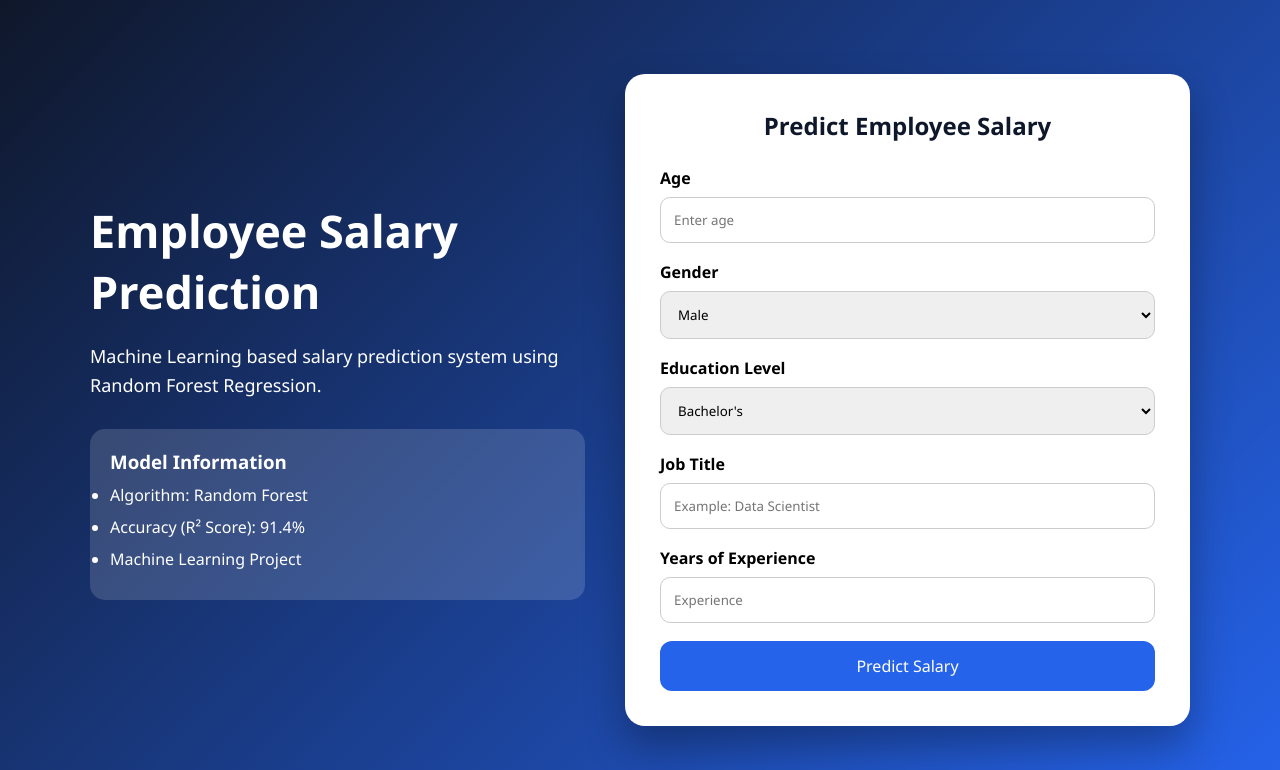
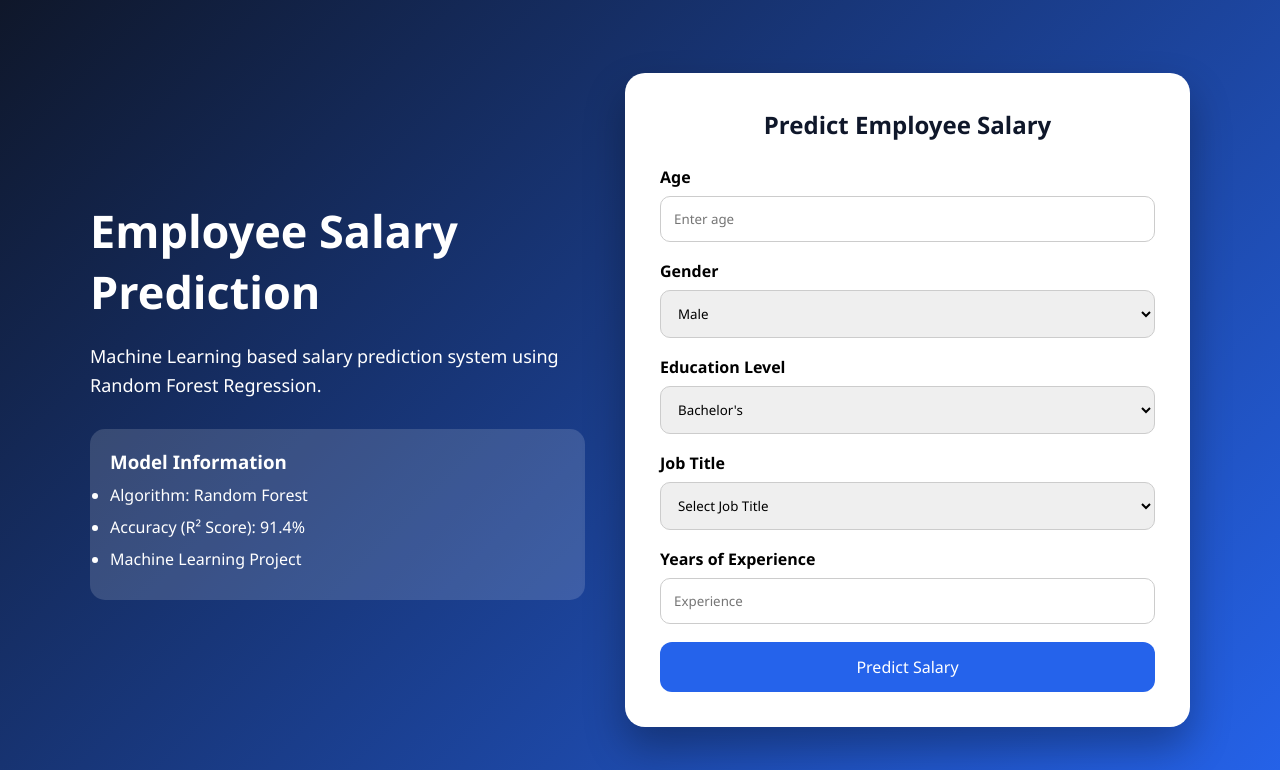
Before and after one commit to mohammadayan143/Employee-Salary-Prediction-ML, a Flask app: page / in a window 1280 px wide. Shown: the top 770 px of the page. Run offline with Flask 3, Linux system fonts and the light colour scheme; parts of the project's set-up code (start-up, migrations or seed data) failed here and were passed over.

Commit message:
Added dynamic dropdown for job titles

```diff
--- a/app/app.py
+++ b/app/app.py
@@ -36,8 +36,16 @@ encoders = joblib.load(
 
 @app.route("/")
 def home():
-    return render_template("index.html")
 
+    jobs = [
+        job for job in encoders["Job Title"].classes_
+        if str(job) != "nan"
+    ]
+
+    return render_template(
+        "index.html",
+        jobs=jobs
+    )
 
 # Prediction Route
 
@@ -98,7 +106,6 @@ def predict():
     )
 
 
-    print(input_data)
 
 
     # Convert text values into numbers
@@ -121,12 +128,17 @@ def predict():
 
     salary = round(prediction[0], 2)
 
+    jobs = [
+        job for job in encoders["Job Title"].classes_
+        if str(job) != "nan"
+    ]
+
 
     return render_template(
         "index.html",
-        prediction_text=f"Predicted Salary: ₹ {salary}"
+        prediction_text=f"Predicted Salary: ₹ {salary}",
+        jobs=jobs
     )
-
 
 if __name__ == "__main__":
     app.run(debug=True)
--- a/app/templates/index.html
+++ b/app/templates/index.html
@@ -74,15 +74,21 @@
 
 
 
+
             <label>Gender</label>
 
-            <select name="gender">
+            <select name="gender" required>
 
-                <option>Male</option>
+                <option value="Male">
+                    Male
+                </option>
 
-                <option>Female</option>
+                <option value="Female">
+                    Female
+                </option>
 
             </select>
+
 
 
 
@@ -90,14 +96,20 @@
             <label>Education Level</label>
 
 
-            <select name="education">
+            <select name="education" required>
 
 
-                <option>Bachelor's</option>
+                <option value="Bachelor's">
+                    Bachelor's
+                </option>
 
-                <option>Master's</option>
+                <option value="Master's">
+                    Master's
+                </option>
 
-                <option>PhD</option>
+                <option value="PhD">
+                    PhD
+                </option>
 
 
             </select>
@@ -105,14 +117,33 @@
 
 
 
+
             <label>Job Title</label>
 
 
-            <input
-            type="text"
-            name="job"
-            placeholder="Example: Data Scientist"
-            required>
+            <select name="job" required>
+
+
+                <option value="">
+                    Select Job Title
+                </option>
+
+
+                {% for job in jobs %}
+
+                <option value="{{ job }}">
+
+                    {{ job }}
+
+                </option>
+
+                {% endfor %}
+
+
+            </select>
+
+
+
 
 
 
@@ -130,6 +161,8 @@
 
 
 
+
+
             <button type="submit">
 
                 Predict Salary
@@ -138,6 +171,8 @@
 
 
         </form>
+
+
 
 
 
@@ -153,6 +188,7 @@
 
 
 
+
     </div>
 
 
```
